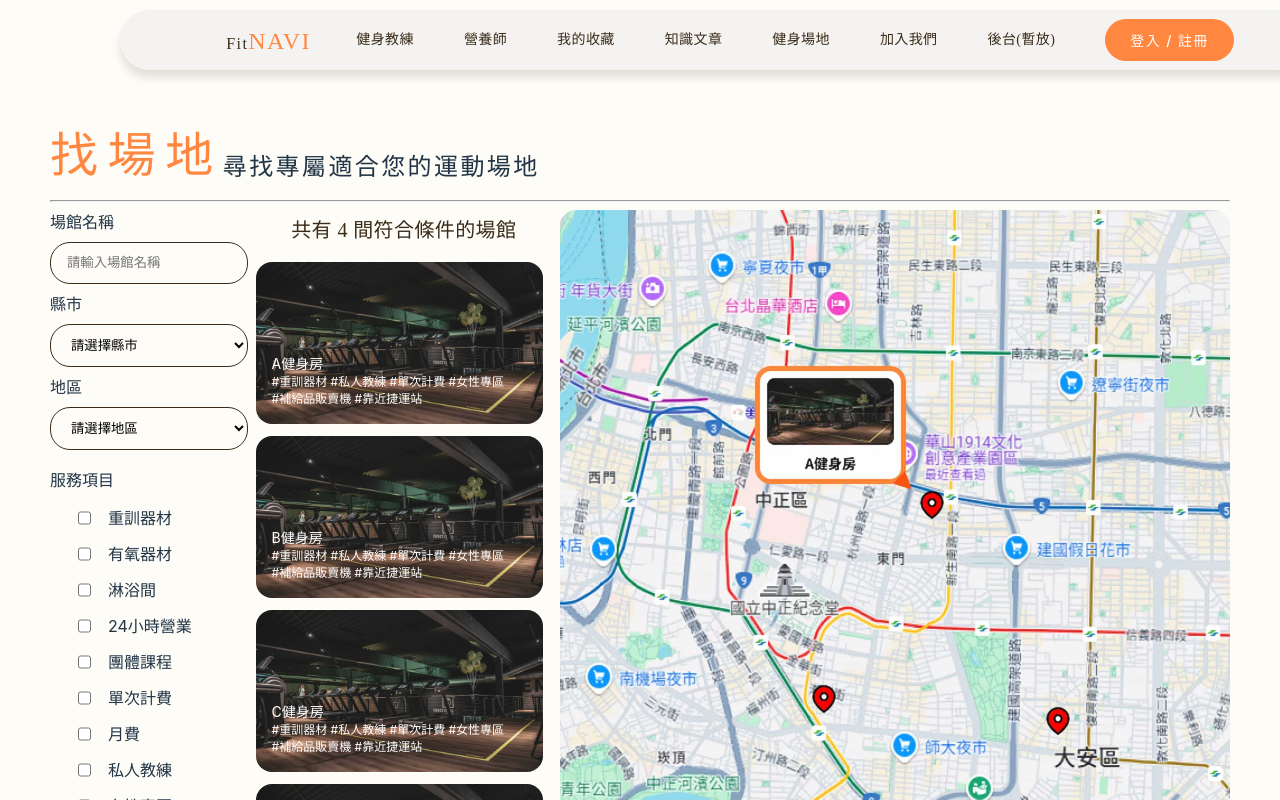
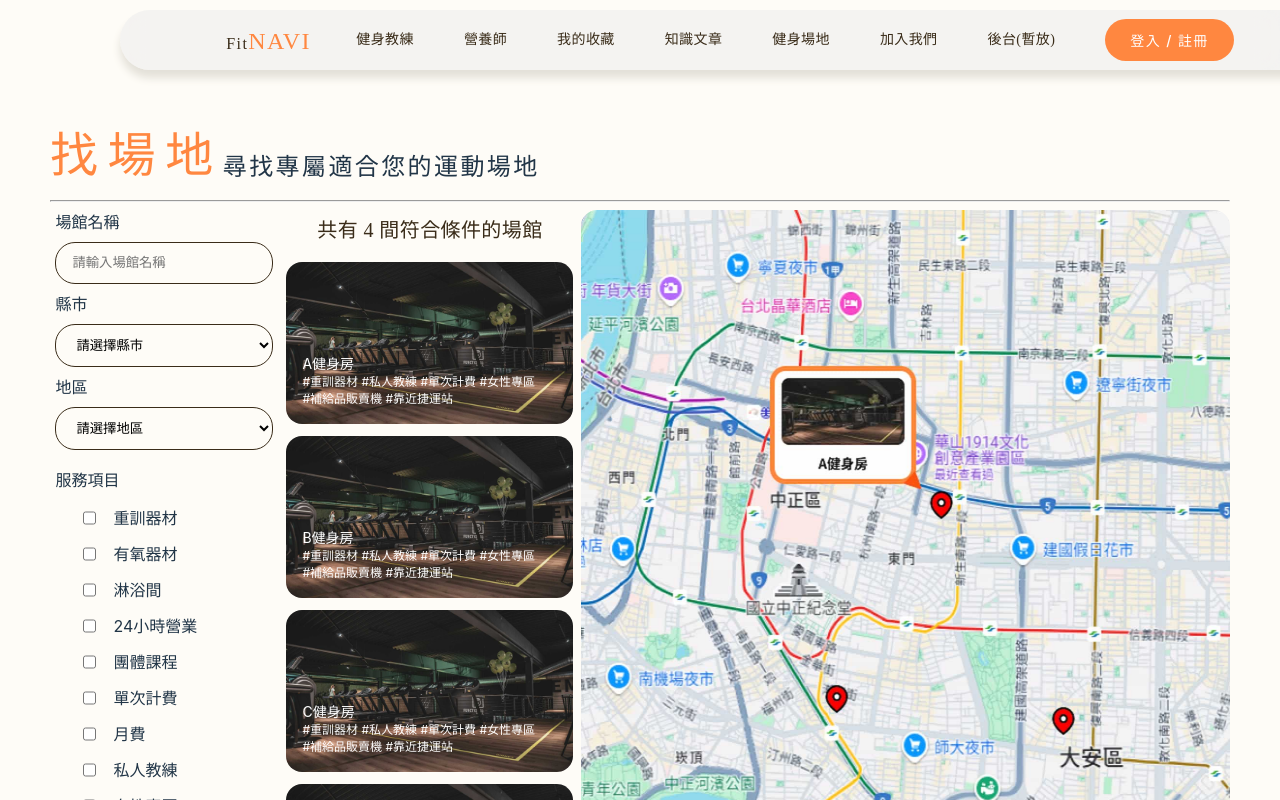
Before and after one commit to jodi0813/fitnaviTeam, a React (Vite) app: page /centerMap in a window 1280 px wide. Shown: the top 800 px of the page. Built offline with nearby package versions, Linux system fonts and the light colour scheme; a web font is replaced by a local one.

Commit message:
調整地圖

```diff
--- a/src/fitnavi/Center/CenterMap.scss
+++ b/src/fitnavi/Center/CenterMap.scss
@@ -68,15 +68,17 @@
 
 .mapSearchAll {
     display: flex;
+
     gap: 8px;
 
     .mapSearchLeft {
         display: flex;
         width: 20%;
-
+        justify-content:center;
         #center-search-form {
             display: flex;
             flex-direction: column;
+
             gap: 18px;
 
             #centername,
@@ -95,6 +97,9 @@
                 flex-direction: column;
                 align-items: flex-start;
                 gap: 8px;
+                input{
+                    width: 100%;
+                }
 
             }
 
@@ -120,6 +125,7 @@
                         display: flex;
                         gap: 14px;
                     }
+
                 }
             }
 
@@ -136,7 +142,8 @@
     .centerResultPhoto {
         display: flex;
         flex-direction: column;
-        width: 30%;
+        align-items:center;
+        width: 25%;
         gap: 12px;
 
         .photosNumber {
@@ -182,8 +189,7 @@
 
     .centerMapPhoto {
         border-radius: 16px;
-        width: 670px;
-        height: 766px;
+              height: 766px;
     }
 
 
```
